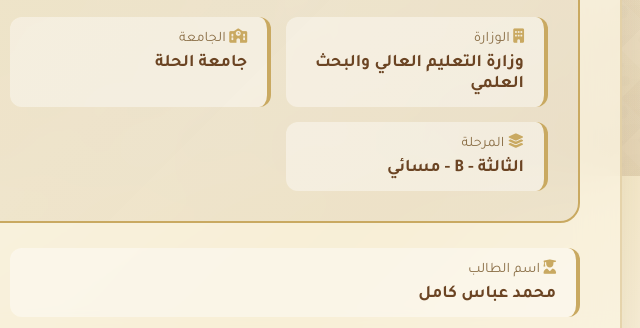
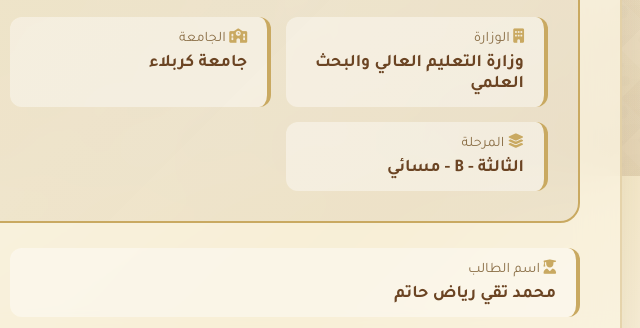
Before and after one commit to HABGIT286/IOCATION, a plain HTML site: page PR-YASER.html in a window 1280 px wide. Shown: the part 624-952 px from the top of the page, 638-1278 px from the left. Drawn offline with nearby package versions, Linux system fonts and the light colour scheme.

Commit message:
Update student and university details in PR-YASER.html

```diff
--- a/PR-YASER.html
+++ b/PR-YASER.html
@@ -3,7 +3,7 @@
 <head>
 <meta charset="UTF-8">
 <meta name="viewport" content="width=device-width, initial-scale=1.0">
-<title>المتوسط المتحرك البسيط - SMA | محمد عباس كامل</title>
+<title>المتوسط المتحرك البسيط - SMA | محمد تقي رياض حاتم</title>
 
 <!-- خطوط فاخرة -->
 <link href="https://fonts.googleapis.com/css2?family=Cairo:wght@300;400;600;700;900&family=Tajawal:wght@300;400;500;700;900&family=Amiri:wght@400;700&family=Reem+Kufi:wght@400;700&display=swap" rel="stylesheet">
@@ -901,7 +901,7 @@ img {
                 </div>
                 <div class="uni-item">
                     <div class="label"><i class="fas fa-school" style="color:var(--gold);"></i> الجامعة</div>
-                    <div class="value">جامعة الحلة</div>
+                    <div class="value">جامعة كربلاء</div>
                 </div>
                 <div class="uni-item">
                     <div class="label"><i class="fas fa-book-open" style="color:var(--gold);"></i> الكلية</div>
@@ -921,7 +921,7 @@ img {
         <div style="display:grid; grid-template-columns:repeat(auto-fit, minmax(250px, 1fr)); gap:15px; margin-top:20px;">
             <div class="uni-item">
                 <div class="label"><i class="fas fa-user-graduate" style="color:var(--gold);"></i> اسم الطالب</div>
-                <div class="value">محمد عباس كامل</div>
+                <div class="value">محمد تقي رياض حاتم</div>
             </div>
             <div class="uni-item">
                 <div class="label"><i class="fas fa-chalkboard-teacher" style="color:var(--gold);"></i> مقدم إلى</div>
@@ -1260,17 +1260,17 @@ img {
     <div class="footer fade-in">
         <div class="copyright">
             <i class="fas fa-copyright" style="color:var(--gold);"></i>
-            جميع الحقوق محفوظة © 2026 — محمد عباس كامل
+            2026 — محمد تقي رياض حاتم
         </div>
         <div style="margin-top:15px;">
-            <a href="https://t.me/ONX40" target="_blank" class="telegram-link">
+            <a href="https://t.me/ONX44" target="_blank" class="telegram-link">
                 <i class="fab fa-telegram"></i>
-                <span>@ONX40</span>
+                <span>@ONX44</span>
             </a>
         </div>
         <div style="margin-top:20px; color:var(--brown-light); font-size:0.95rem;">
             <i class="fas fa-graduation-cap" style="color:var(--gold);"></i>
-            جامعة الحلة — كلية الإدارة والاقتصاد — قسم إدارة الأعمال
+            جامعة كربلاء — كلية الإدارة والاقتصاد — قسم إدارة الأعمال
         </div>
     </div>
 
```
